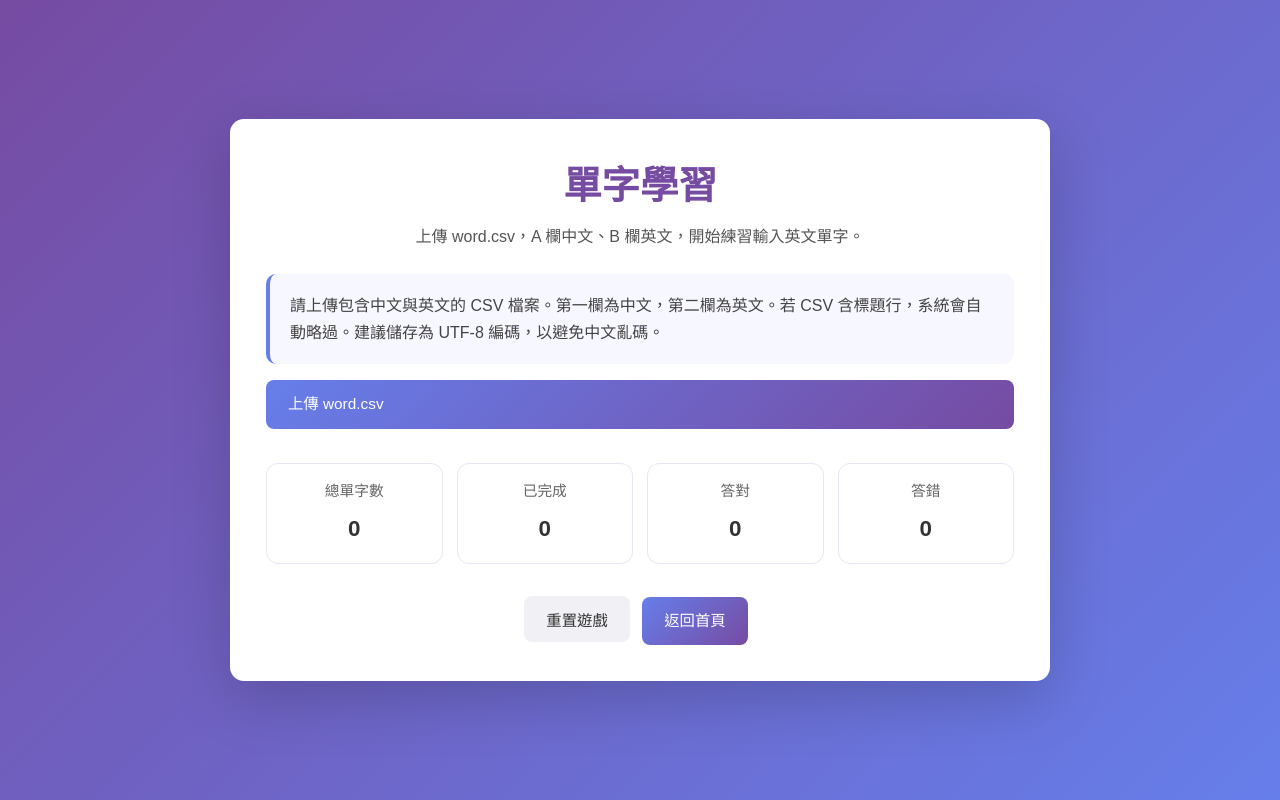
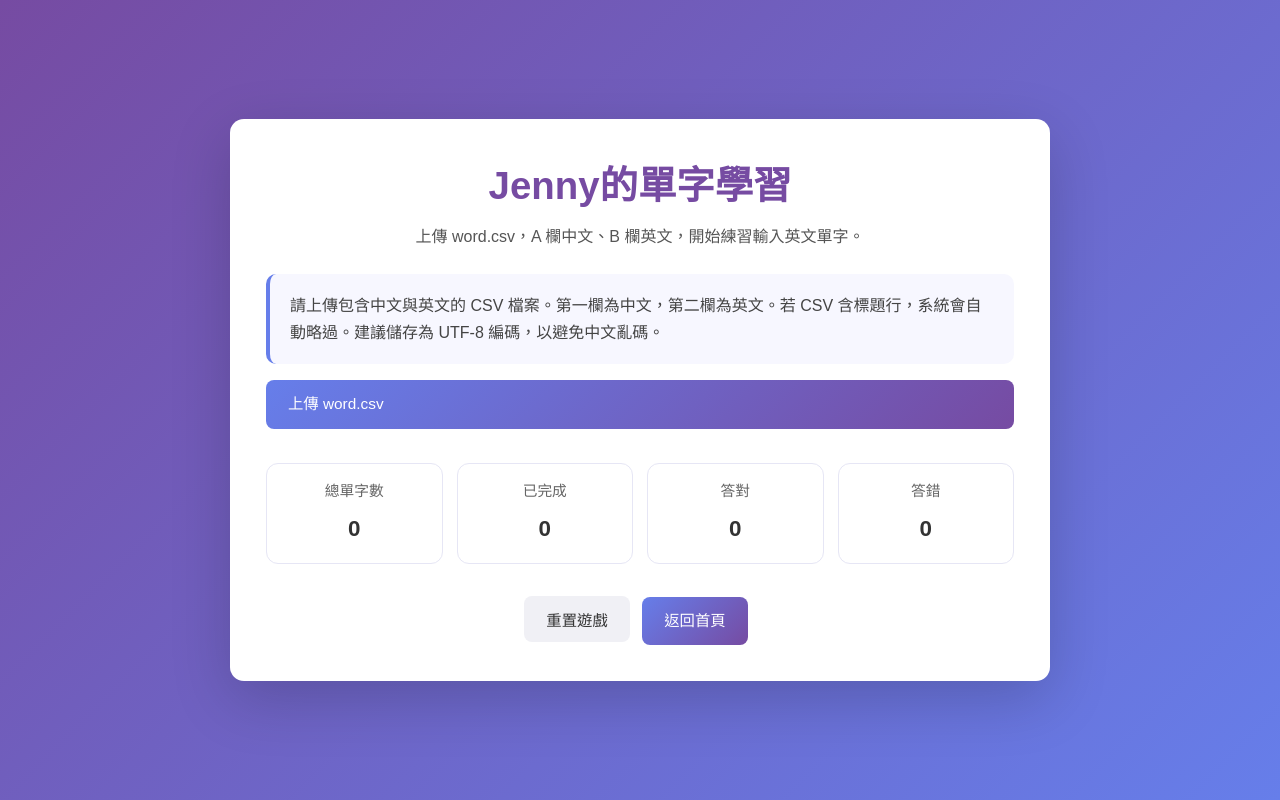
Before and after one commit to DL-Cheng/esp32, a plain HTML site: page word-learning.html in a window 1280 px wide. Drawn offline with Linux system fonts and the light colour scheme.

Commit message:
Update header title to 'Jenny的單字學習'

```diff
--- a/word-learning.html
+++ b/word-learning.html
@@ -168,7 +168,7 @@
 <body>
     <div class="container">
         <header>
-            <h1>單字學習</h1>
+            <h1>Jenny的單字學習</h1>
             <p class="subtitle">上傳 word.csv，A 欄中文、B 欄英文，開始練習輸入英文單字。</p>
         </header>
 
```
